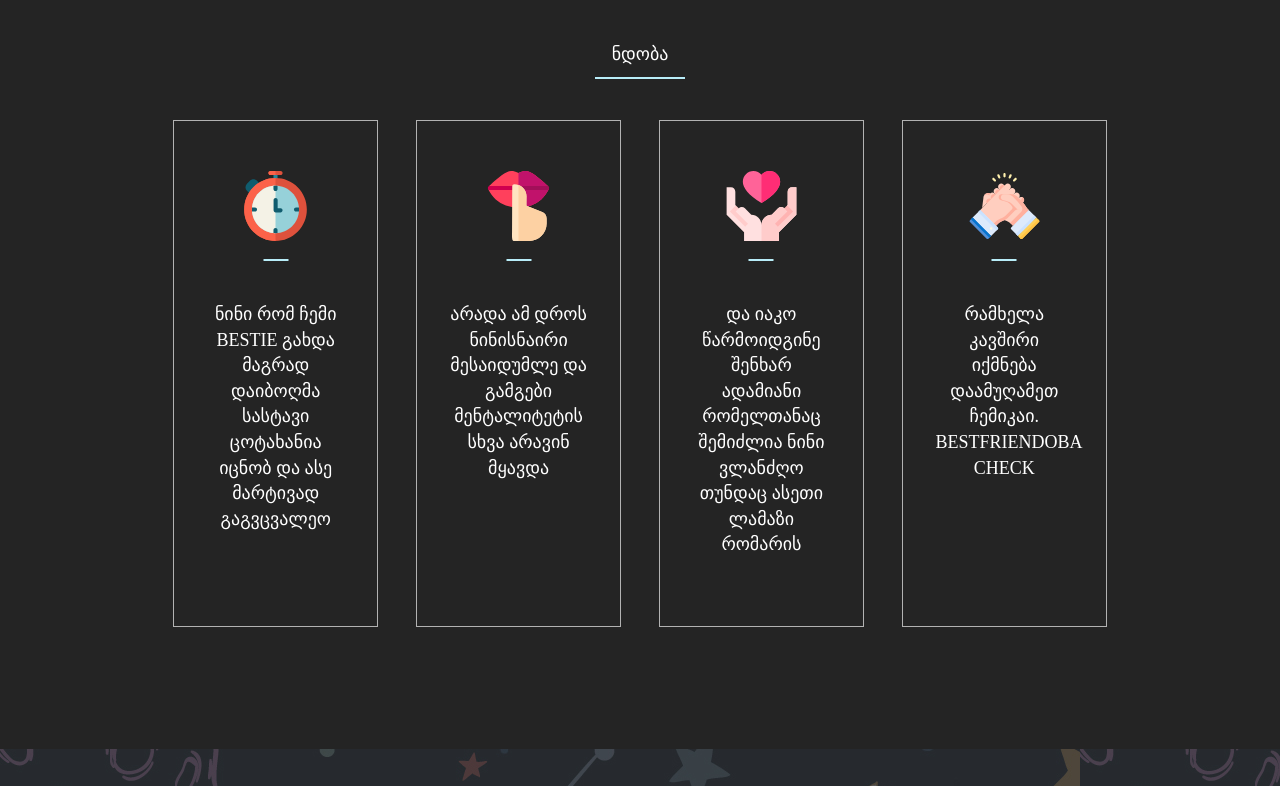
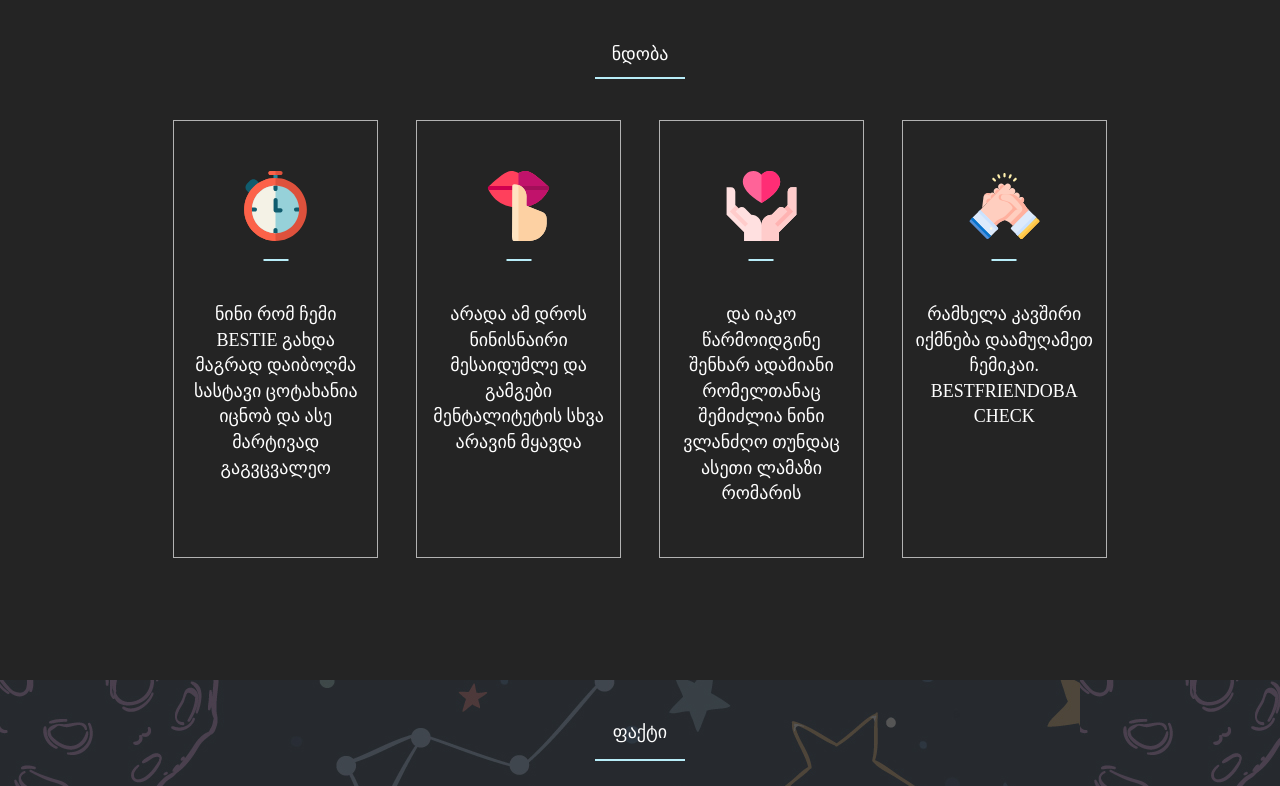
Before and after one commit to iosebi2899/Swagger, a website: page index.html in a window 1280 px wide. Shown: the part 1560-2346 px from the top of the page. Drawn offline with nearby package versions, Linux system fonts and the light colour scheme; a web font is replaced by a local one.

Commit message:
chemikai

```diff
--- a/sass/style.scss
+++ b/sass/style.scss
@@ -267,7 +267,7 @@ main{
             box-sizing: border-box;
             text-align: center;
             position: relative;
-            padding:50px 33px;
+            padding:50px 10px;
             img{
                 height: 70px;
                 width: 100%;
@@ -284,7 +284,7 @@ main{
             h1{
                 font-family: 'BPG Nino Mkhedruli Book';
                 font-size:18px;
-                padding: 58px 0 18px 0;
+                padding-top: 58px;
                 line-height: 25.6px;
                 color: white;
                 @media (max-width:1000px){
```
Also changed, not shown: css/style.css.
